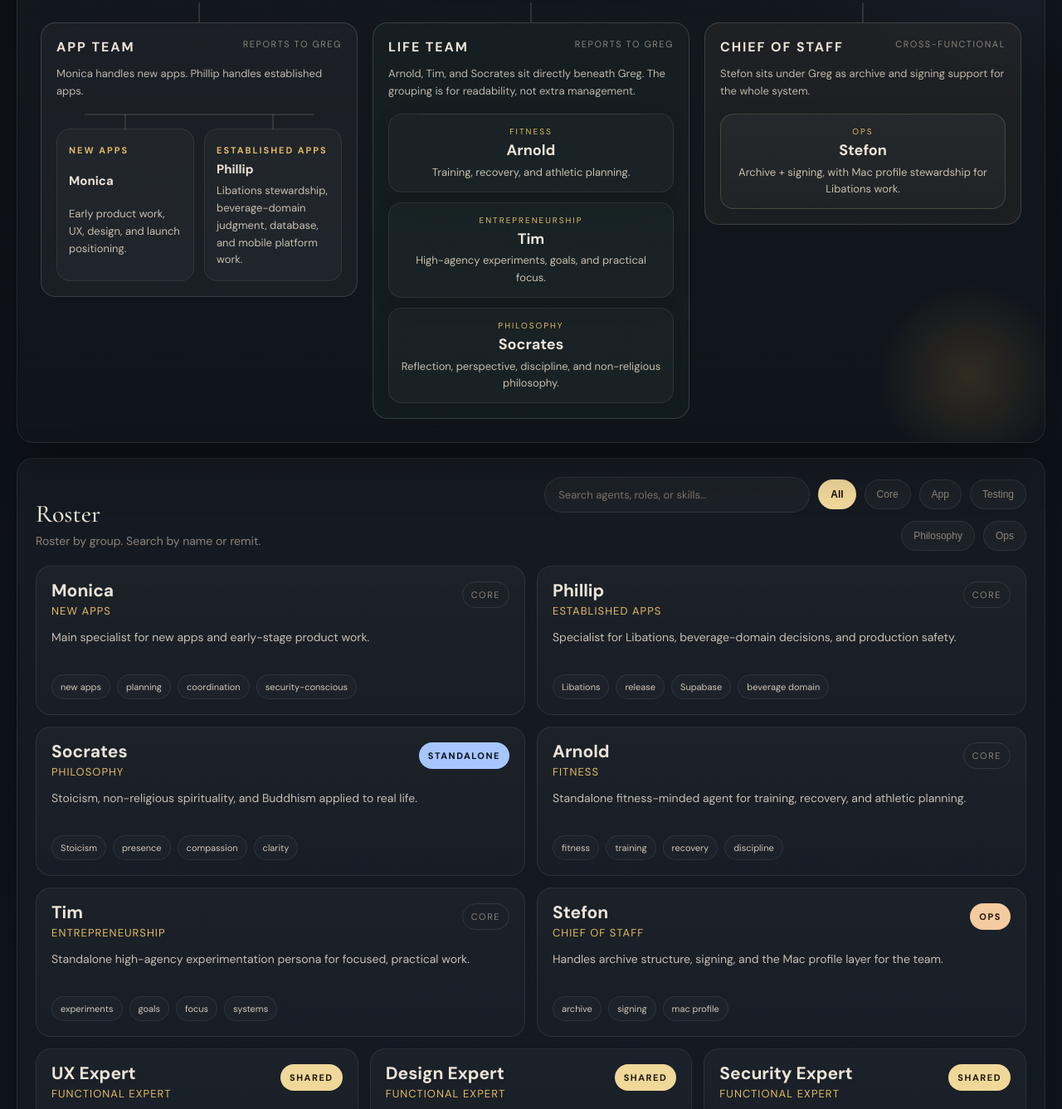
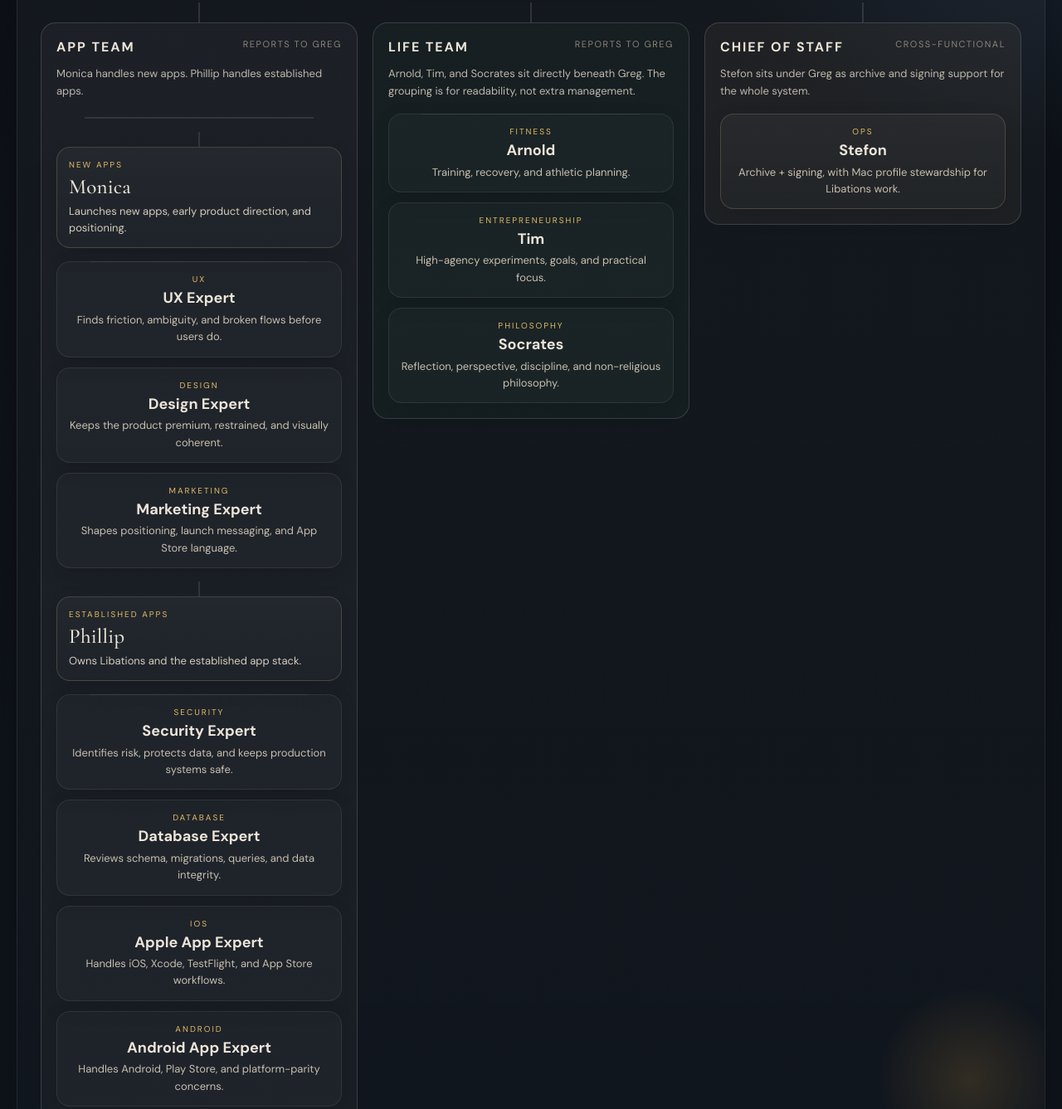
Before and after one commit to seahawksknicks/therainyday-website, a website: page agents/index.html in a window 1280 px wide. Shown: the part 427-1764 px from the top of the page at 83% size. Drawn offline with nearby package versions, Linux system fonts and the light colour scheme.

Commit message:
feat: expand agents org chart under app leads

```diff
--- a/agents/index.html
+++ b/agents/index.html
@@ -370,9 +370,8 @@
 
     .org-app-groups {
       display: grid;
-      grid-template-columns: repeat(2, minmax(0, 1fr));
-      gap: 12px;
-      margin-top: 4px;
+      gap: 16px;
+      margin-top: 8px;
       position: relative;
       padding-top: 18px;
     }
@@ -387,6 +386,44 @@
       background: rgba(255,255,255,0.10);
     }
 
+    .org-app-team {
+      display: grid;
+      gap: 12px;
+      position: relative;
+      padding-top: 18px;
+    }
+
+    .org-app-team::before {
+      content: '';
+      position: absolute;
+      top: 0;
+      left: 50%;
+      transform: translateX(-50%);
+      width: 2px;
+      height: 18px;
+      background: rgba(255,255,255,0.10);
+    }
+
+    .org-app-team .org-node.team {
+      text-align: left;
+    }
+
+    .org-app-team .org-node.team .name {
+      font-family: 'Cormorant Garamond', serif;
+      font-size: 25px;
+      font-weight: 500;
+      letter-spacing: 0.01em;
+    }
+
+    .org-app-team .org-node.team .role {
+      color: #d7cdbd;
+      max-width: 42ch;
+    }
+
+    .org-app-team .org-subgrid.app-people {
+      grid-template-columns: repeat(auto-fit, minmax(170px, 1fr));
+    }
+
     .org-mini-group {
       border-radius: 16px;
       border: 1px solid var(--border);
@@ -395,17 +432,6 @@
       display: grid;
       gap: 8px;
       position: relative;
-    }
-
-    .org-mini-group::before {
-      content: '';
-      position: absolute;
-      top: -18px;
-      left: 50%;
-      transform: translateX(-50%);
-      width: 2px;
-      height: 18px;
-      background: rgba(255,255,255,0.10);
     }
 
     .org-mini-group strong {
@@ -849,15 +875,59 @@
                 <p class="org-branch-note">Monica handles new apps. Phillip handles established apps.</p>
 
                 <div class="org-app-groups">
-                  <div class="org-mini-group">
-                    <strong>New Apps</strong>
-                    <div class="mini-name">Monica</div>
-                    <p class="mini-role">Early product work, UX, design, and launch positioning.</p>
+                  <div class="org-app-team">
+                    <div class="org-node team">
+                      <span class="kicker">New Apps</span>
+                      <span class="name">Monica</span>
+                      <span class="role">Launches new apps, early product direction, and positioning.</span>
+                    </div>
+                    <div class="org-subgrid app-people">
+                      <div class="org-node person">
+                        <span class="kicker">UX</span>
+                        <span class="name">UX Expert</span>
+                        <span class="role">Finds friction, ambiguity, and broken flows before users do.</span>
+                      </div>
+                      <div class="org-node person">
+                        <span class="kicker">Design</span>
+                        <span class="name">Design Expert</span>
+                        <span class="role">Keeps the product premium, restrained, and visually coherent.</span>
+                      </div>
+                      <div class="org-node person">
+                        <span class="kicker">Marketing</span>
+                        <span class="name">Marketing Expert</span>
+                        <span class="role">Shapes positioning, launch messaging, and App Store language.</span>
+                      </div>
+                    </div>
                   </div>
-                  <div class="org-mini-group">
-                    <strong>Established Apps</strong>
-                    <div class="mini-name">Phillip</div>
-                    <p class="mini-role">Libations stewardship, beverage-domain judgment, database, and mobile platform work.</p>
+
+                  <div class="org-app-team">
+                    <div class="org-node team">
+                      <span class="kicker">Established Apps</span>
+                      <span class="name">Phillip</span>
+                      <span class="role">Owns Libations and the established app stack.</span>
+                    </div>
+                    <div class="org-subgrid app-people">
+                      <div class="org-node person">
+                        <span class="kicker">Security</span>
+                        <span class="name">Security Expert</span>
+                        <span class="role">Identifies risk, protects data, and keeps production systems safe.</span>
+                      </div>
+                      <div class="org-node person">
+                        <span class="kicker">Database</span>
+                        <span class="name">Database Expert</span>
+                        <span class="role">Reviews schema, migrations, queries, and data integrity.</span>
+                      </div>
+                      <div class="org-node person">
+                        <span class="kicker">iOS</span>
+                        <span class="name">Apple App Expert</span>
+                        <span class="role">Handles iOS, Xcode, TestFlight, and App Store workflows.</span>
+                      </div>
+                      <div class="org-node person">
+                        <span class="kicker">Android</span>
+                        <span class="name">Android App Expert</span>
+                        <span class="role">Handles Android, Play Store, and platform-parity concerns.</span>
+                      </div>
+                    </div>
                   </div>
                 </div>
 
```
